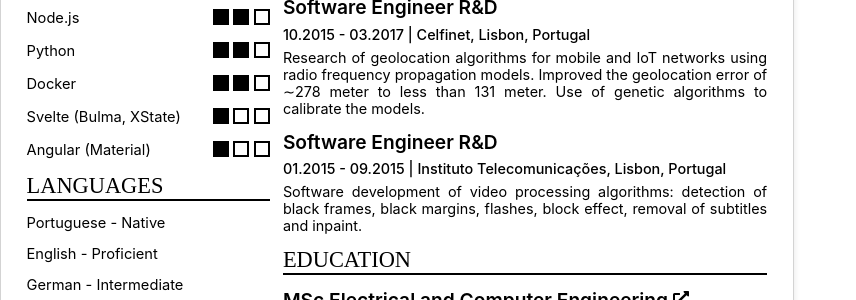
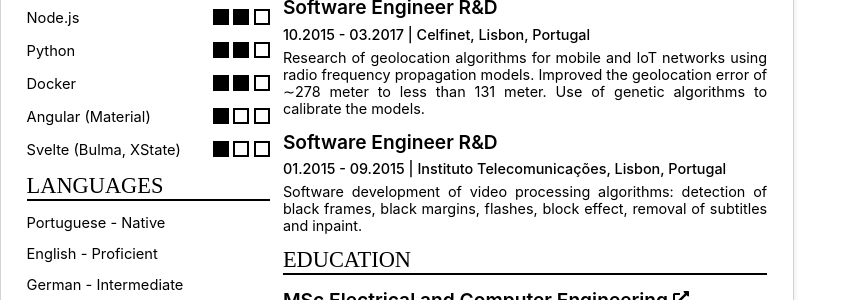
Before and after one commit to brunoroque06/brunoroque06.github.io, a Jekyll site: the page documents/curriculum-vitae/bruno-roque-cv.html, which Jekyll copies as it is, in a window 1280 px wide. Shown: the part 492-792 px from the top of the page, without its empty margins (0-856 px from the left). Built offline with Jekyll 4.4.1, drawn with Linux system fonts in a browser that asks for light colours.

Commit message:
Place angular first and svelte second

```diff
--- a/documents/curriculum-vitae/bruno-roque-cv.html
+++ b/documents/curriculum-vitae/bruno-roque-cv.html
@@ -284,7 +284,7 @@
         </div>
 
         <div class="row tech">
-          <div class="tech-name">Svelte (Bulma, XState)</div>
+          <div class="tech-name">Angular (Material)</div>
           <div class="tech-score">
             <div class="tech-full"></div>
             <div class="tech-empty"></div>
@@ -293,7 +293,7 @@
         </div>
 
         <div class="row tech">
-          <div class="tech-name">Angular (Material)</div>
+          <div class="tech-name">Svelte (Bulma, XState)</div>
           <div class="tech-score">
             <div class="tech-full"></div>
             <div class="tech-empty"></div>
```
